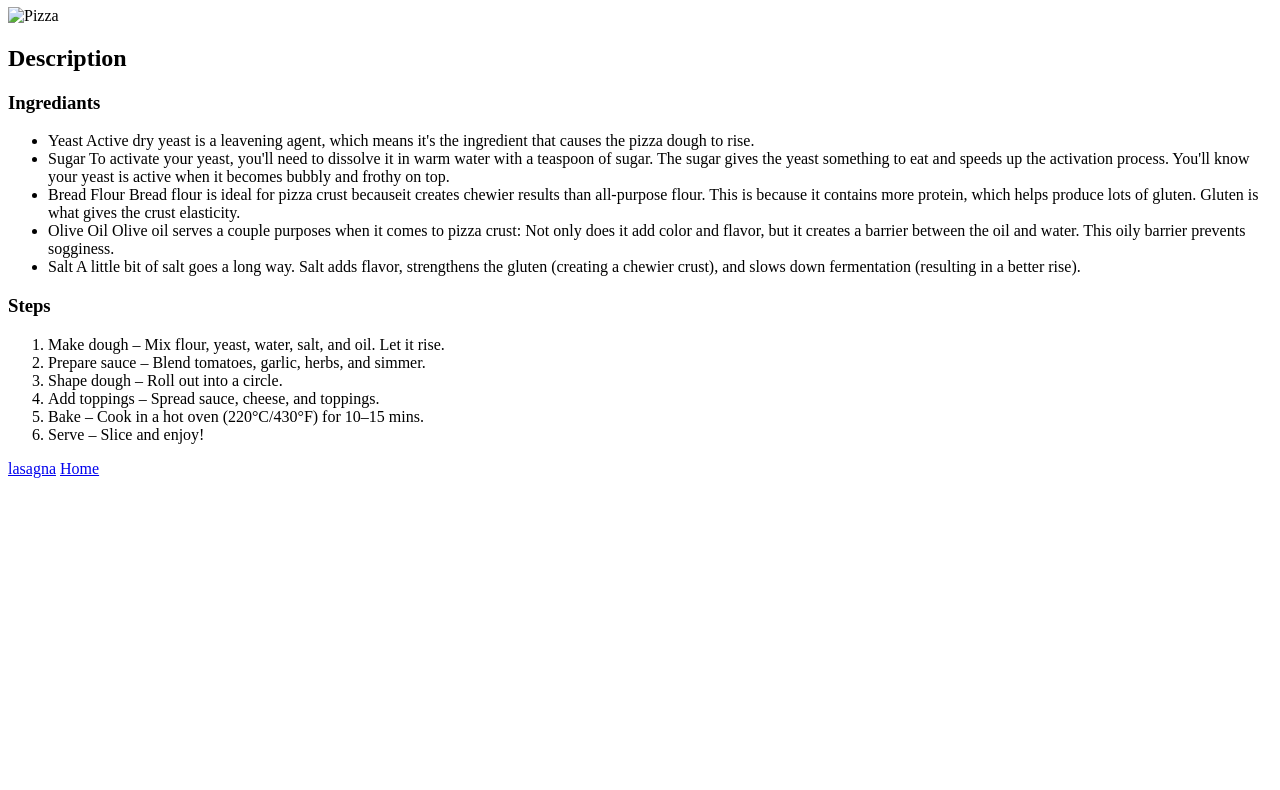
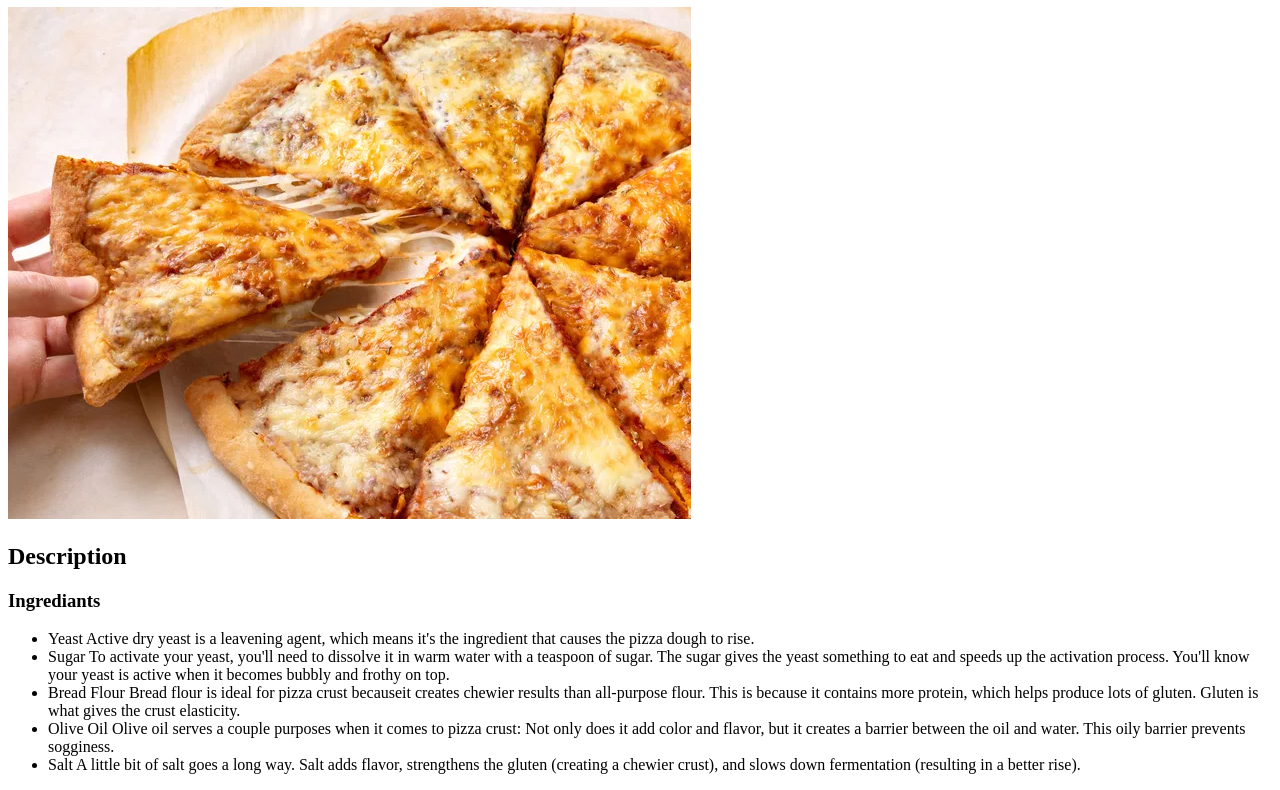
Before and after one commit to kareem-nasser2008/odin-recipes, a plain HTML site: page recipes/pizza.html in a window 1280 px wide. Shown: the part 73-863 px from the top of the page. Before the commit the page ends 800 px from the top, so only its background shows below. Drawn offline with Linux system fonts and the light colour scheme.

Commit message:
really the final version

```diff
--- a/recipes/pizza.html
+++ b/recipes/pizza.html
@@ -7,7 +7,7 @@
 </head>
 <body>
     <h1>Pizza</h1>
-    <img src="pizza.png" alt="Pizza">
+    <img src="../img/pizza.png" alt="Pizza">
     <h2>Description</h2>
     <h3>Ingrediants</h3>
     <ul>
```
